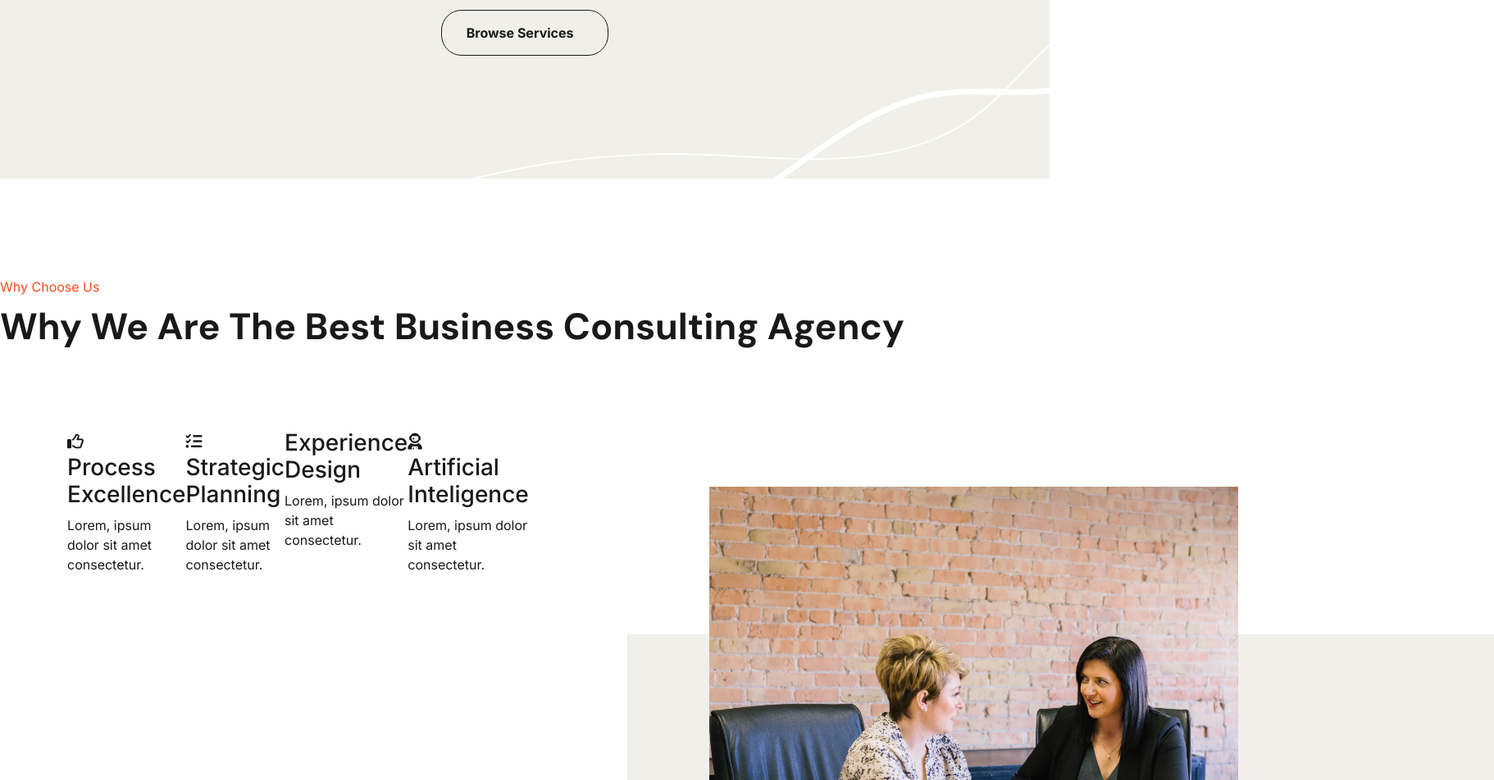
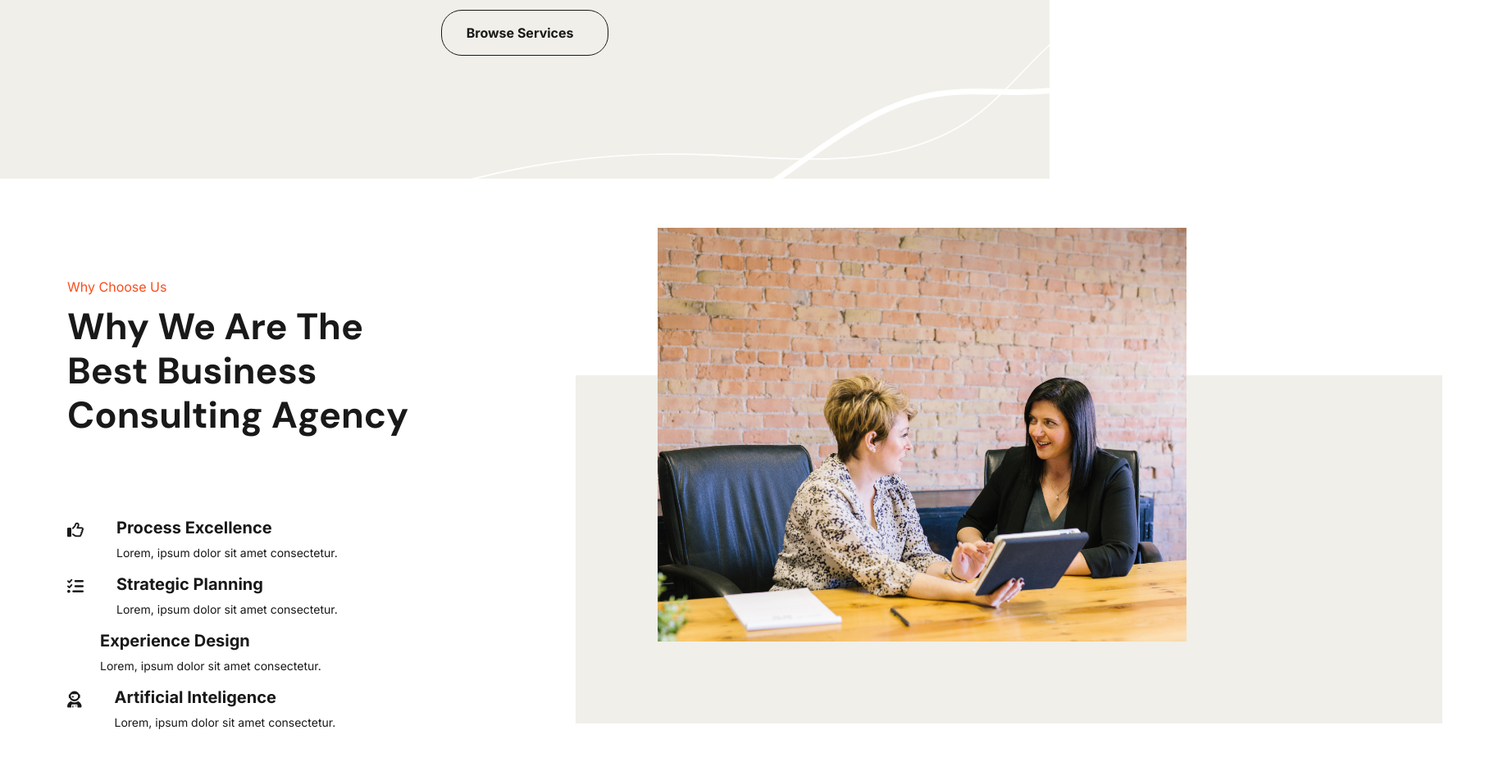
Before and after one commit to Mickilinan/htmlCSSassignment, a plain HTML site: page index.html in a window 1280 px wide. Shown: the part 4114-5066 px from the top of the page at 82% size, 1822 px wide, since content can reach past the window. Drawn offline with nearby package versions, Linux system fonts and the light colour scheme; some icons are missing.

Commit message:
why choose us finished

```diff
--- a/css/style.scss
+++ b/css/style.scss
@@ -666,7 +666,10 @@ header {
 
     .container {
        display: flex;
-
+    //    flex-direction: column;
+    //    column-gap: 40px;
+       flex-flow: column wrap;
+       justify-content: space-around;
 
 
 
@@ -675,9 +678,20 @@ header {
 
 
             .choose-us {
-
+                display:flex;
                 text-decoration: none;
                 color:#191919;
+                column-gap: 40px;
+
+                h3 {
+                    font-weight: 700;
+                    font-size: 20px;
+                }
+                p {
+                    font-weight: 400;
+                    font-size: 14px;
+                }
+
 
 
 
@@ -685,7 +699,10 @@ header {
             }
 
             .ichoose {
+                // display:flex;
                 font-size: 20px;
+
+
 
 
 
@@ -694,9 +711,12 @@ header {
 
 
         .parent {
+
             position:relative;
-            top:0;
-            left:0;
+            // top:0;
+            // left:0;
+            left:500px;
+            bottom: 700px;
 
             .background {
                 position:relative;
@@ -729,6 +749,7 @@ header {
 
 .project-and-case {
     .container {
+        margin-top: -400px;
         .section-title {
             text-align: center;
 
--- a/index.html
+++ b/index.html
@@ -267,43 +267,57 @@
             <!-- Why choose us -->
             <section class="why-choose-us">
 
-                    <div class="section-title">
+                <!-- <div class="section-title">
                         <p>Why Choose Us</p>
                         <h2>Why We Are The
                              Best Business
                               Consulting Agency</h2>
-                    </div>
+                    </div> -->
 
 
                 <div class="container">
+                    <div class="section-title">
+                        <p>Why Choose Us</p>
+                        <h2>Why We Are The <br>
+                            Best Business <br>
+                            Consulting Agency</h2>
+                    </div>
 
 
 
                     <a class="choose-us" href="#">
                         <div class="ichoose"><i class="fa-regular fa-thumbs-up"></i></div>
-                        <div><h3>Process Excellence</h3>
-                            <p>Lorem, ipsum dolor sit amet consectetur.</p></div>
+                        <div>
+                            <h3>Process Excellence</h3>
+                            <p>Lorem, ipsum dolor sit amet consectetur.</p>
+                        </div>
 
                     </a>
 
                     <a class="choose-us" href="#">
                         <div class="ichoose"><i class="fa-solid fa-list-check"></i></div>
-                          <div><h3>Strategic Planning</h3>
-                            <p>Lorem, ipsum dolor sit amet consectetur.</p></div>
+                        <div>
+                            <h3>Strategic Planning</h3>
+                            <p>Lorem, ipsum dolor sit amet consectetur.</p>
+                        </div>
 
                     </a>
 
                     <a class="choose-us" href="#">
                         <div class="ichoose"><i class="fa-light fa-pen-fancy"></i></div>
-                           <div><h3>Experience Design</h3>
-                            <p>Lorem, ipsum dolor sit amet consectetur.</p></div>
+                        <div>
+                            <h3>Experience Design</h3>
+                            <p>Lorem, ipsum dolor sit amet consectetur.</p>
+                        </div>
 
                     </a>
 
                     <a class="choose-us" href="#">
                         <div class="ichoose"><i class="fa-solid fa-user-astronaut"></i></div>
-                         <div><h3>Artificial Inteligence</h3>
-                            <p>Lorem, ipsum dolor sit amet consectetur.</p></div>
+                        <div>
+                            <h3>Artificial Inteligence</h3>
+                            <p>Lorem, ipsum dolor sit amet consectetur.</p>
+                        </div>
 
                     </a>
 
```
Also changed, not shown: css/style.css. Lines whose indentation alone changed are shown as unchanged.
